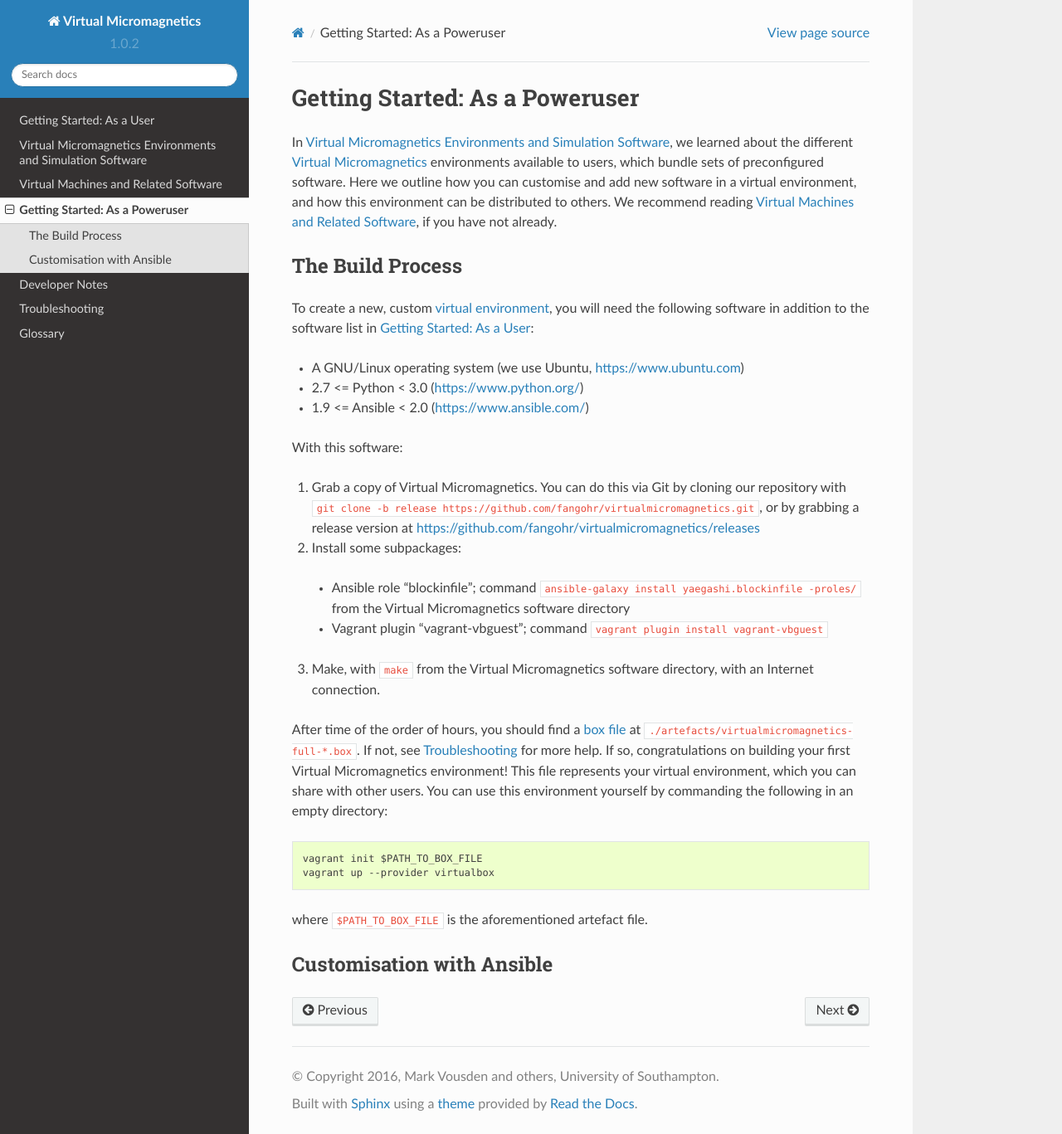
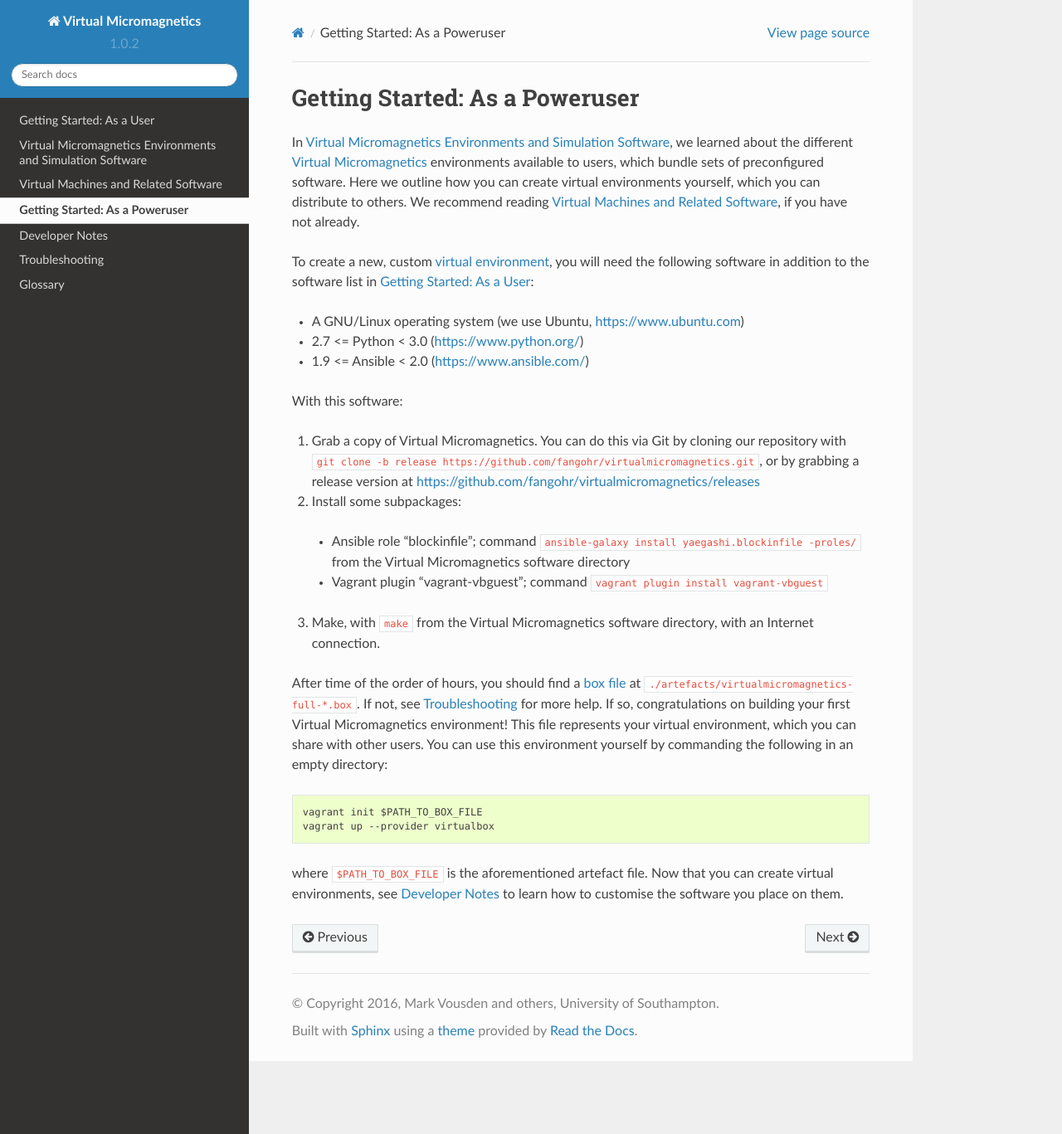
Before and after one commit to computationalmodelling/virtualmicromagnetics, a Sphinx documentation site: the page built from docs/getting-started-poweruser.rst, in a window 1280 px wide and 1367 px high. Shown: the whole window at 83% size. Built offline with Sphinx 7.4.7 and the Read the Docs theme 2.0.0, drawn with Linux system fonts in a browser that asks for light colours.

Commit message:
DOC-026: Add concluding text to poweruser.

```diff
--- a/docs/developer-notes.rst
+++ b/docs/developer-notes.rst
@@ -1,2 +1,4 @@
+.. _dev-notes:
+
 Developer Notes
 ===============
--- a/docs/getting-started-poweruser.rst
+++ b/docs/getting-started-poweruser.rst
@@ -5,12 +5,9 @@
 
 In :ref:`environments`, we learned about the different :term:`Virtual
 Micromagnetics` environments available to users, which bundle sets of
-preconfigured software. Here we outline how you can customise and add new
-software in a virtual environment, and how this environment can be distributed
-to others. We recommend reading :ref:`software`, if you have not already.
-
-The Build Process
------------------
+preconfigured software. Here we outline how you can create virtual environments
+yourself, which you can distribute to others. We recommend reading
+:ref:`software`, if you have not already.
 
 To create a new, custom :term:`virtual environment`, you will need the
 following software in addition to the software list in
@@ -48,7 +45,6 @@
  vagrant init $PATH_TO_BOX_FILE
  vagrant up --provider virtualbox
 
-where ``$PATH_TO_BOX_FILE`` is the aforementioned artefact file.
-
-Customisation with Ansible
---------------------------
+where ``$PATH_TO_BOX_FILE`` is the aforementioned artefact file. Now that you
+can create :term:`virtual environments`, see :ref:`dev-notes` to learn how to
+customise the software you place on them.
```
